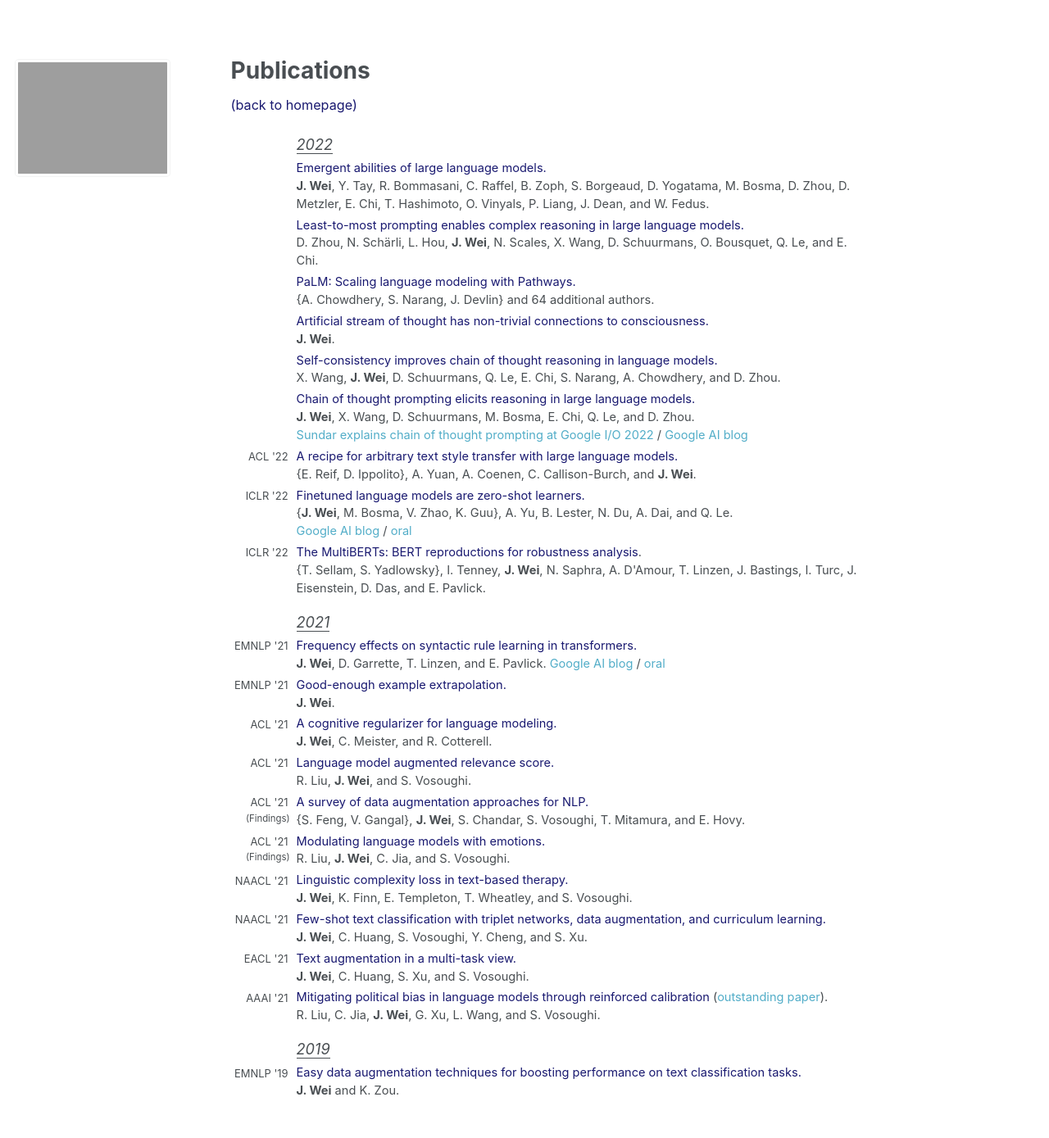
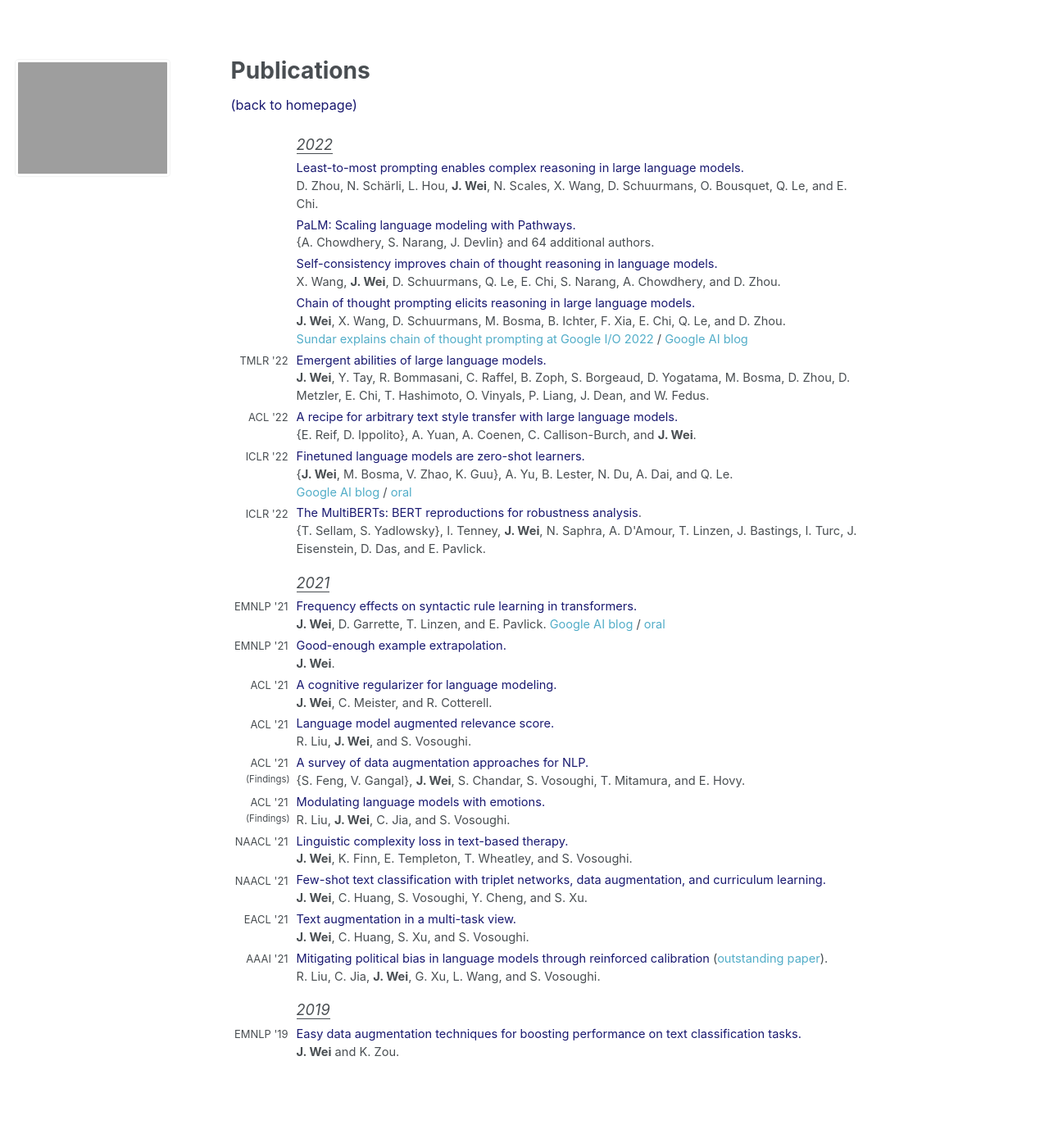
Before and after one commit to jasonwei20/jasonwei20.github.io, a Jekyll site: the page built from _pages/papers.md, in a window 1280 px wide. Shown: the whole page at 82% size. Built offline with Jekyll 4.4.1, drawn with Linux system fonts in a browser that asks for light colours; after the commit the page ends 1342 px from its top, so only the background shows below that.

Commit message:
Update papers.md

```diff
--- a/_pages/papers.md
+++ b/_pages/papers.md
@@ -30,15 +30,6 @@ table, th, td {
 
   <tr>
     <td style="width:80px; text-align:right; padding-right:10px; font-size:0.8em"> </td>
-    <td><a href="https://arxiv.org/abs/2206.07682" style="color:#191970" target="_blank">Emergent abilities of large language models.</a></td>
-  </tr>
-  <tr>
-    <td></td>
-    <td style="padding-bottom:4px"><b>J. Wei</b>, Y. Tay, R. Bommasani, C. Raffel, B. Zoph, S. Borgeaud, D. Yogatama, M. Bosma, D. Zhou, D. Metzler, E. Chi, T. Hashimoto, O. Vinyals, P. Liang, J. Dean, and W. Fedus.</td>
-  </tr>
-
-  <tr>
-    <td style="width:80px; text-align:right; padding-right:10px; font-size:0.8em"> </td>
     <td><a href="https://arxiv.org/abs/2205.10625" style="color:#191970" target="_blank">Least-to-most prompting enables complex reasoning in large language models.</a></td>
   </tr>
   <tr>
@@ -55,14 +46,6 @@ table, th, td {
   </tr>
   <tr>
     <td style="width:80px; text-align:right; padding-right:10px; font-size:0.8em"> </td>
-    <td><a href="https://jasonwei20.github.io/files/artificial_stream_of_thought.pdf" style="color:#191970" target="_blank">Artificial stream of thought has non-trivial connections to consciousness.</a></td>
-  </tr>
-  <tr>
-    <td></td>
-    <td style="padding-bottom:4px"><b>J. Wei</b>.</td>
-  </tr>
-  <tr>
-    <td style="width:80px; text-align:right; padding-right:10px; font-size:0.8em"> </td>
     <td><a href="https://arxiv.org/abs/2203.11171" style="color:#191970" target="_blank">Self-consistency improves chain of thought reasoning in language models.</a></td>
   </tr>
   <tr>
@@ -75,12 +58,22 @@ table, th, td {
   </tr>
   <tr>
     <td></td>
-    <td><b>J. Wei</b>, X. Wang, D. Schuurmans, M. Bosma, E. Chi, Q. Le, and D. Zhou.</td>
+    <td><b>J. Wei</b>, X. Wang, D. Schuurmans, M. Bosma, B. Ichter, F. Xia, E. Chi, Q. Le, and D. Zhou.</td>
   </tr>
   <tr>
     <td></td>
     <td style="padding-bottom:4px"><a href="https://twitter.com/Google/status/1525188695875366912" target="_blank">Sundar explains chain of thought prompting at Google I/O 2022</a> / <a href="https://ai.googleblog.com/2022/05/language-models-perform-reasoning-via.html" target="_blank">Google AI blog</a></td>
   </tr>
+
+  <tr>
+    <td style="width:80px; text-align:right; padding-right:10px; font-size:0.8em">TMLR '22</td>
+    <td><a href="https://arxiv.org/abs/2206.07682" style="color:#191970" target="_blank">Emergent abilities of large language models.</a></td>
+  </tr>
+  <tr>
+    <td></td>
+    <td style="padding-bottom:4px"><b>J. Wei</b>, Y. Tay, R. Bommasani, C. Raffel, B. Zoph, S. Borgeaud, D. Yogatama, M. Bosma, D. Zhou, D. Metzler, E. Chi, T. Hashimoto, O. Vinyals, P. Liang, J. Dean, and W. Fedus.</td>
+  </tr>
+
   <tr>
     <td style="width:80px; text-align:right; padding-right:10px; font-size:0.8em">ACL '22</td>
     <td><a href="https://arxiv.org/pdf/2109.03910" style="color:#191970" target="_blank">A recipe for arbitrary text style transfer with large language models.</a></td>
```
